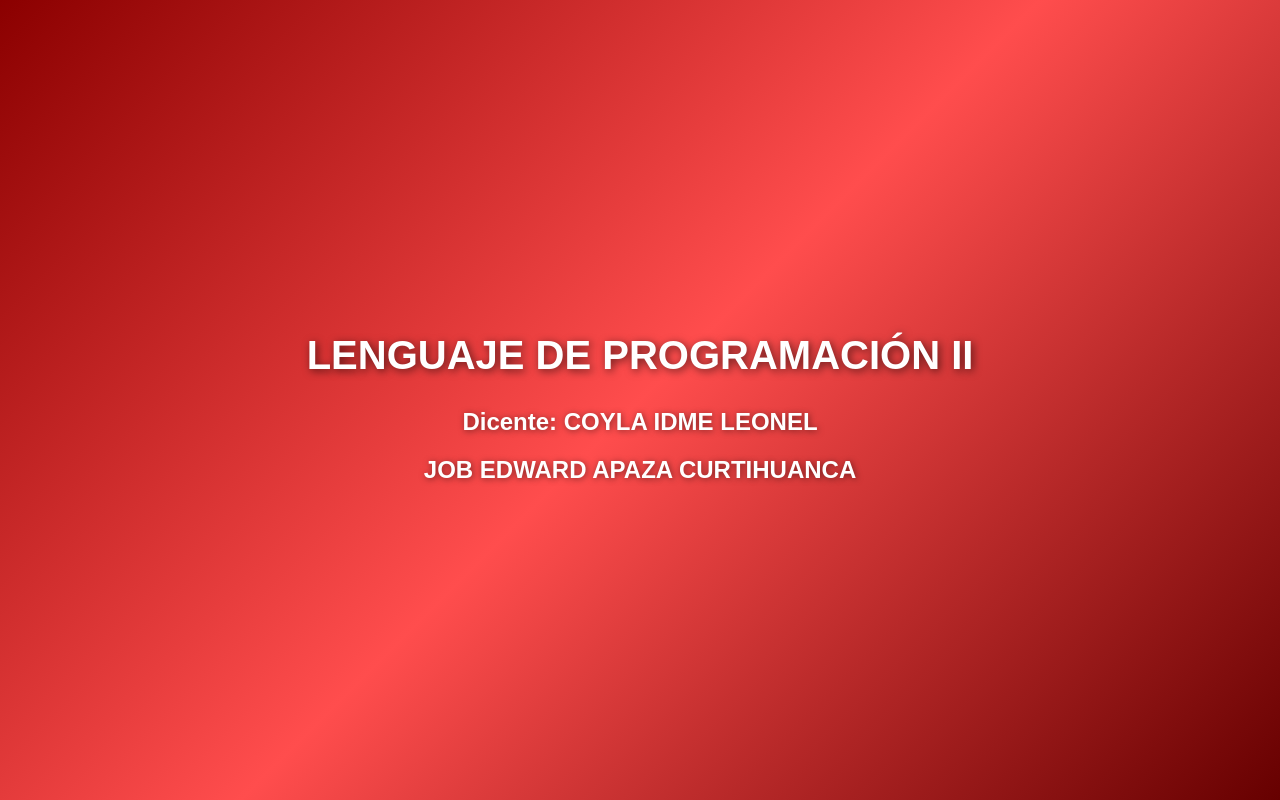
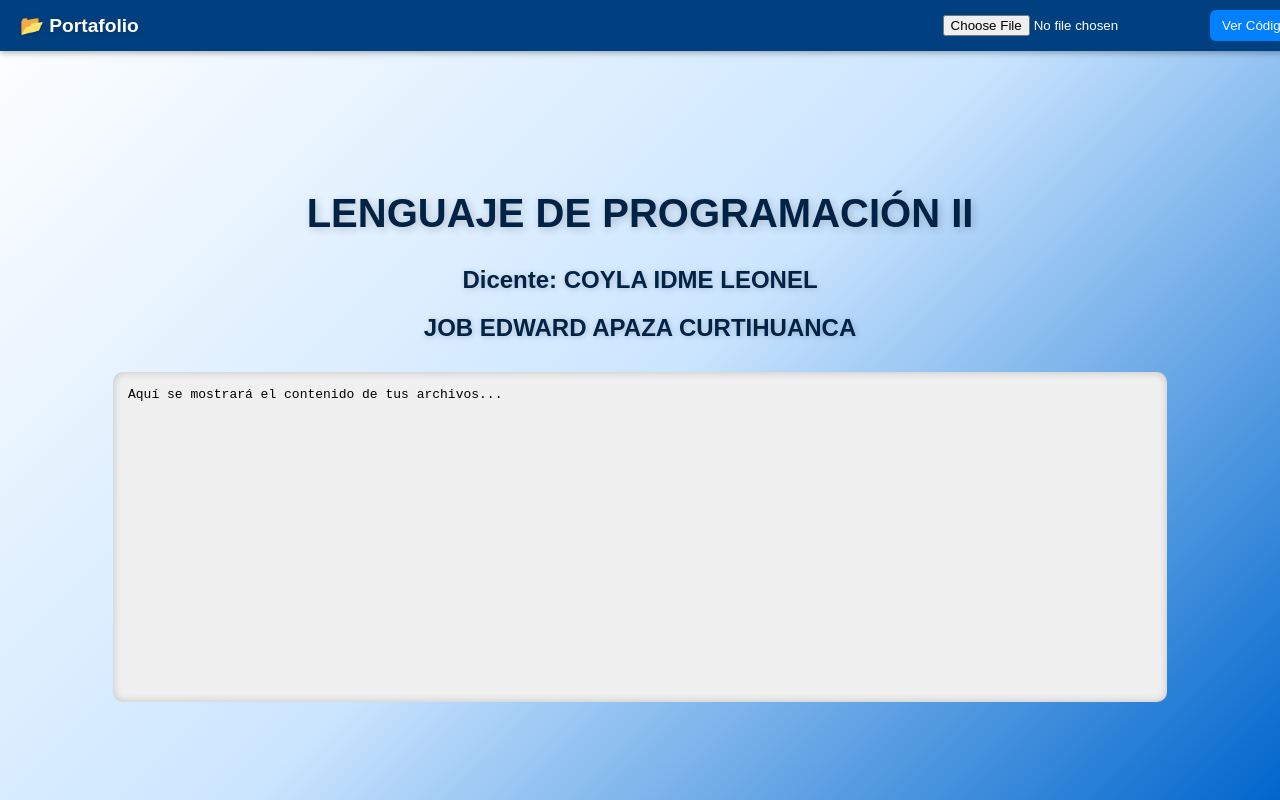
Before and after one commit to JobApaza14k/LENGUAJE-DE-PROGRAMACION-II, a plain HTML site: page index.html in a window 1280 px wide. Drawn offline with Linux system fonts and the light colour scheme.

Commit message:
Update index.html

```diff
--- a/index.html
+++ b/index.html
@@ -8,30 +8,125 @@
     body {
       margin: 0;
       font-family: Arial, sans-serif;
-      color: white;
+      color: #002244;
       text-align: center;
       height: 100vh;
       display: flex;
       flex-direction: column;
+      background: linear-gradient(135deg, #ffffff, #cce6ff, #0066cc);
+    }
+
+    /* Barra de herramientas */
+    .toolbar {
+      background: #004080;
+      color: white;
+      display: flex;
+      align-items: center;
+      justify-content: space-between;
+      padding: 10px 20px;
+      box-shadow: 0 2px 6px rgba(0,0,0,0.3);
+      position: fixed;
+      top: 0;
+      width: 100%;
+      z-index: 1000;
+    }
+    .toolbar h2 {
+      margin: 0;
+      font-size: 1.2rem;
+    }
+    .toolbar input {
+      color: white;
+    }
+    .toolbar button {
+      background: #0080ff;
+      border: none;
+      padding: 8px 12px;
+      margin-left: 10px;
+      color: white;
+      cursor: pointer;
+      border-radius: 6px;
+    }
+    .toolbar button:hover {
+      background: #0059b3;
+    }
+
+    /* Contenido principal */
+    .content {
+      margin-top: 80px; /* espacio por la barra */
+      flex-grow: 1;
+      display: flex;
+      flex-direction: column;
+      align-items: center;
       justify-content: center;
-      background: linear-gradient(135deg, #8b0000, #ff4d4d, #660000);
-      /* Tonalidades oscuras y claras de rojo */
     }
+
     h1 {
       font-size: 2.5rem;
       margin-bottom: 20px;
-      text-shadow: 2px 2px 8px rgba(0,0,0,0.6);
+      text-shadow: 2px 2px 8px rgba(0,0,0,0.2);
     }
     h2, h3 {
       font-size: 1.5rem;
       margin: 10px 0;
-      text-shadow: 1px 1px 6px rgba(0,0,0,0.5);
+      text-shadow: 1px 1px 6px rgba(0,0,0,0.2);
+    }
+
+    /* Área de código */
+    #output {
+      background: #f0f0f0;
+      color: #000;
+      text-align: left;
+      padding: 15px;
+      margin-top: 20px;
+      width: 80%;
+      height: 300px;
+      border-radius: 10px;
+      overflow-y: auto;
+      box-shadow: inset 0 0 8px rgba(0,0,0,0.2);
+      font-family: monospace;
+      white-space: pre-wrap;
     }
   </style>
 </head>
 <body>
-  <h1>LENGUAJE DE PROGRAMACIÓN II</h1>
-  <h2>Dicente: COYLA IDME LEONEL</h2>
-  <h3>JOB EDWARD APAZA CURTIHUANCA</h3>
+  <!-- Barra de herramientas -->
+  <div class="toolbar">
+    <h2>📂 Portafolio</h2>
+    <div>
+      <input type="file" id="fileInput">
+      <button onclick="mostrarCodigo()">Ver Código</button>
+    </div>
+  </div>
+
+  <!-- Contenido -->
+  <div class="content">
+    <h1>LENGUAJE DE PROGRAMACIÓN II</h1>
+    <h2>Dicente: COYLA IDME LEONEL</h2>
+    <h3>JOB EDWARD APAZA CURTIHUANCA</h3>
+
+    <!-- Área donde se mostrará el código -->
+    <pre id="output">Aquí se mostrará el contenido de tus archivos...</pre>
+  </div>
+
+  <script>
+    function mostrarCodigo() {
+      const fileInput = document.getElementById('fileInput');
+      const output = document.getElementById('output');
+
+      if (fileInput.files.length === 0) {
+        alert("Por favor, selecciona un archivo primero.");
+        return;
+      }
+
+      const file = fileInput.files[0];
+      const reader = new FileReader();
+
+      reader.onload = function(e) {
+        output.textContent = e.target.result;
+      };
+
+      reader.readAsText(file);
+    }
+  </script>
 </body>
 </html>
```
